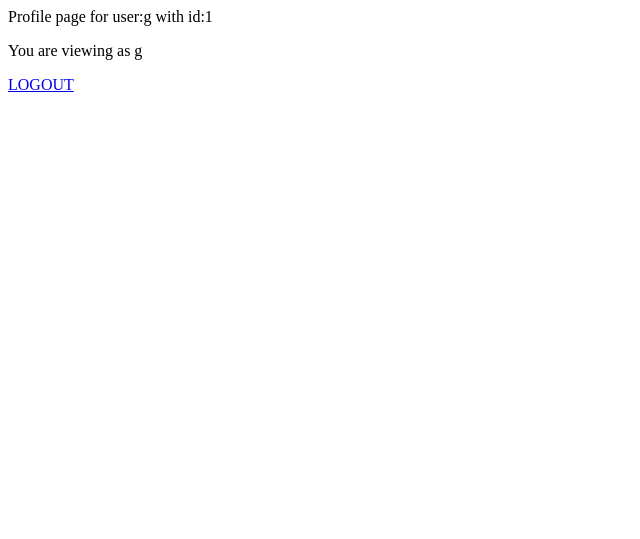
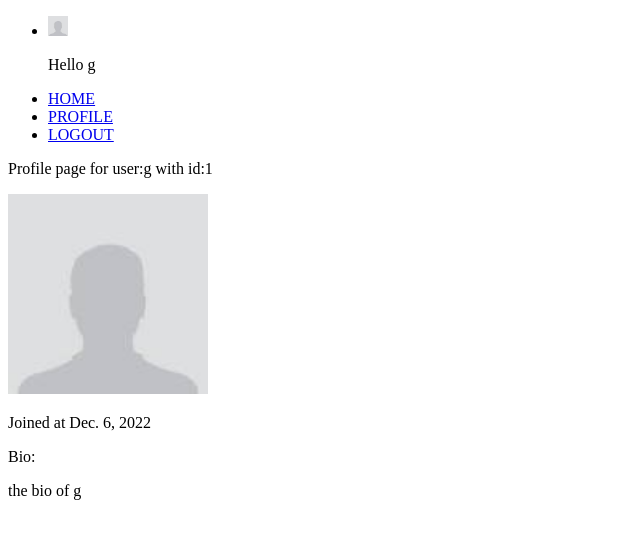
Before and after one commit to georgeballasdev/social_web_app, a Django app: page /profile/ in a window 1280 px wide. Shown: the top 539 px of the page, without its empty margins (0-640 px from the left). Run offline with Django 4.2, Linux system fonts and the light colour scheme; a user stored in the database is signed in; data comes from the database, SQL or seed files in the repository; both versions use the stored data as it was after the commit.

Commit message:
Add template blocks & navbar, update profile page

```diff
--- /dev/null
+++ b/WebAppClone/feed/templates/feed/base.html
@@ -0,0 +1,32 @@
+<!DOCTYPE html>
+<head>
+    <meta charset="utf-8">
+    <title>Social Web App</title>
+</head>
+<body>
+    {% block navbar %}
+    <nav>
+        <ul>
+            <li>
+                {% if user.profile.pic %}
+                <img src="{{ user.profile.pic.url }}" alt="{{ user.profile.img.url }}"
+                    height="20px" width="20px">
+                {% else %}
+                <img src="/media/images/no_pic.jpeg" alt="no pic" height="20px" width="20px">
+                {% endif %}
+                <p>Hello {{ user.username }}</p>
+            </li>
+            <li>
+                <a href="{% url 'feed:home' %}">HOME</a>
+            </li>
+            <li>
+                <a href="{% url 'users:profile' %}">PROFILE</a>
+            </li>
+            <li>
+                <a href="{% url 'users:logout' %}">LOGOUT</a>
+            </li>
+        </ul>
+    </nav>
+    {% endblock %}
+    {% block content %}{% endblock %}
+</body>
--- a/WebAppClone/feed/templates/feed/home.html
+++ b/WebAppClone/feed/templates/feed/home.html
@@ -1,5 +1,5 @@
-<h1>Welcome {{ user.username }} with id {{ user.id }}</h1>
-<a href="{% url 'users:profile' %}">GO TO PROFILE</a>
+{% extends 'feed/base.html' %}
+{% block content %}
 <p>Feed:</p>
 {% if posts %}
 <ul>
@@ -14,3 +14,4 @@
 </ul>
 {% endif %}
 <p>End of posts</p>
+{% endblock %}
--- a/WebAppClone/users/templates/users/profile.html
+++ b/WebAppClone/users/templates/users/profile.html
@@ -1,3 +1,12 @@
-<p>Profile page for user:{{ profile_user.username}} with id:{{ profile_user.id }}</p>
-<p>You are viewing as {{ user.username }}</p>
-<a href="{% url 'users:logout' %}">LOGOUT</a>
+{% extends 'feed/base.html' %}
+{% block content %}
+    <p>Profile page for user:{{ profile_user.username}} with id:{{ profile_user.id }}</p>
+    {% if profile_user.profile.pic %}
+        <img src="{{ profile_user.profile.pic.url }}" alt="{{ profile_user.profile.img.url }}"
+            height="200px" width="200px">
+    {% else %}
+        <img src="/media/images/no_pic.jpeg" alt="no pic" height="200px" width="200px">
+    {% endif %}
+    <p>Joined at {{ profile_user.profile.joined_at }}</p>
+    <p>Bio:</p><p>{{ profile_user.profile.bio }}</p>
+{% endblock %}
--- a/WebAppClone/users/views.py
+++ b/WebAppClone/users/views.py
@@ -45,4 +45,4 @@ def logout_view(request):
 
 class UserLoginView(LoginView):
     template_name = 'users/login.html'
-    next_page = 'users:profile'
+    next_page = 'feed:home'
```
Also changed, not shown: WebAppClone/db.sqlite3, WebAppClone/media/images/2_ny7t0qg.jpg (added), WebAppClone/media/images/no_pic.jpeg (added), WebAppClone/media/images/no_pic_TsXOghH.jpeg (added), WebAppClone/media/images/pics/2.jpg (added).
